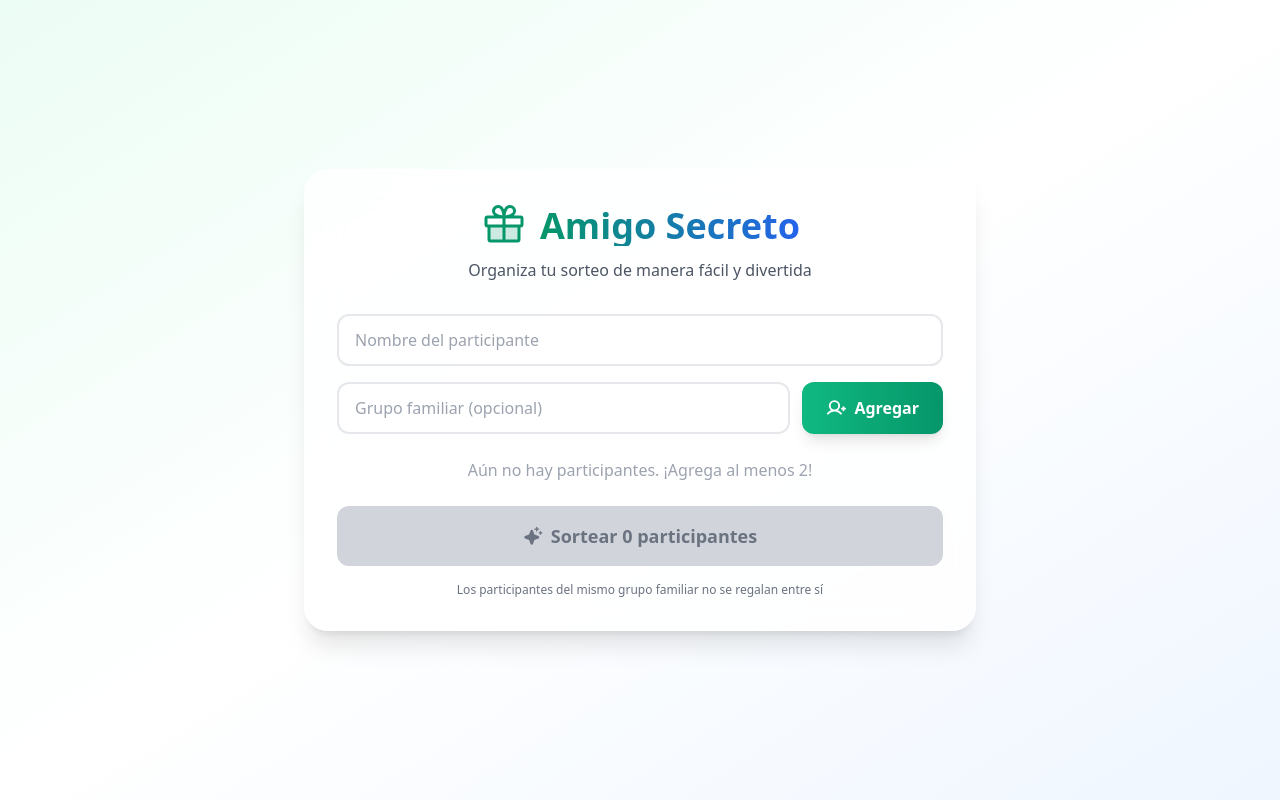
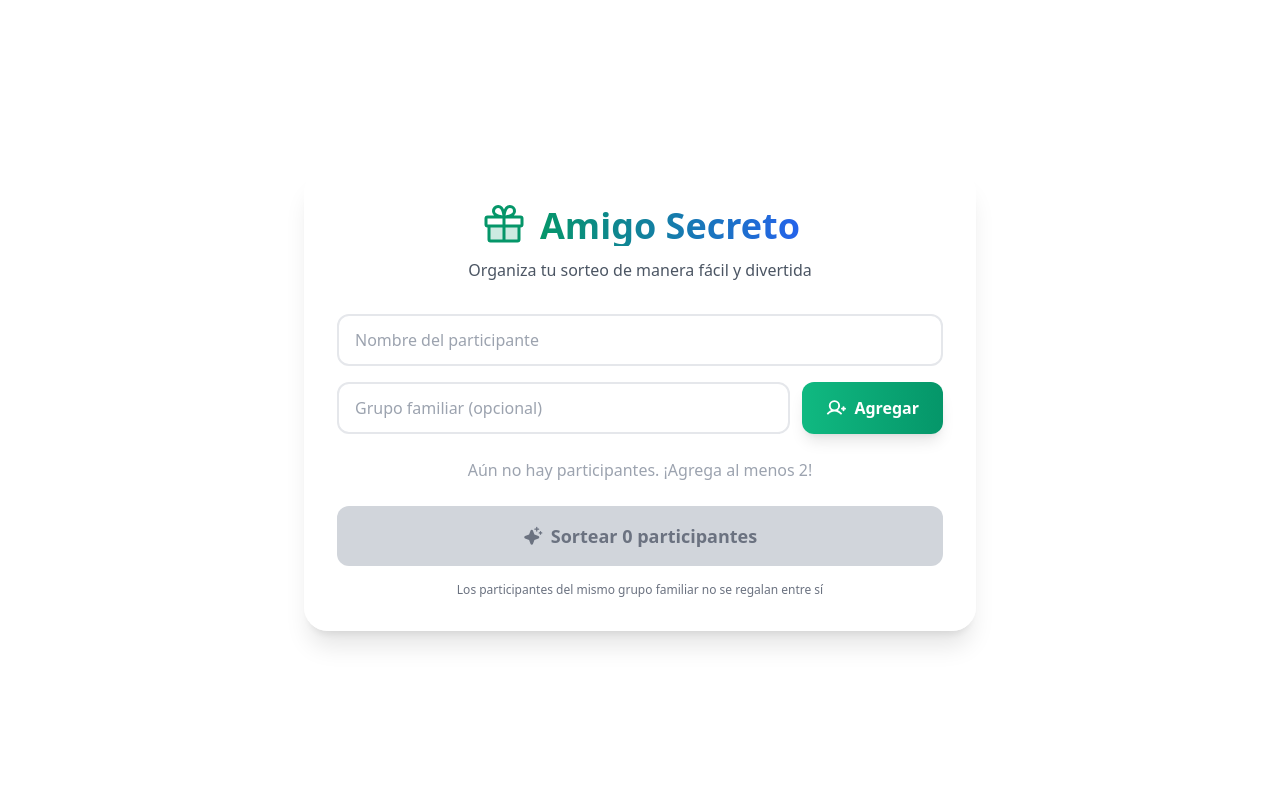
Before and after one commit to Mike37Jet/SorteAmigoSecreto, a React (Vite) app in the folder sorteo-app/: page / in a window 1280 px wide. Built offline with nearby package versions, Linux system fonts and the light colour scheme.

Commit message:
fix: Eliminar barra espaciadora inferior en móvil

```diff
--- a/sorteo-app/src/index.css
+++ b/sorteo-app/src/index.css
@@ -3,8 +3,20 @@
 @tailwind utilities;
 
 @layer base {
+  html {
+    @apply overflow-x-hidden;
+  }
+
   body {
-    @apply bg-gradient-to-br from-emerald-50 via-white to-blue-50 min-h-screen;
+    @apply bg-gradient-to-br from-emerald-50 via-white to-blue-50 min-h-screen overflow-x-hidden;
+    position: fixed;
+    width: 100%;
+    height: 100vh;
+    overflow-y: auto;
+  }
+
+  #root {
+    @apply min-h-screen;
   }
 }
 
```
